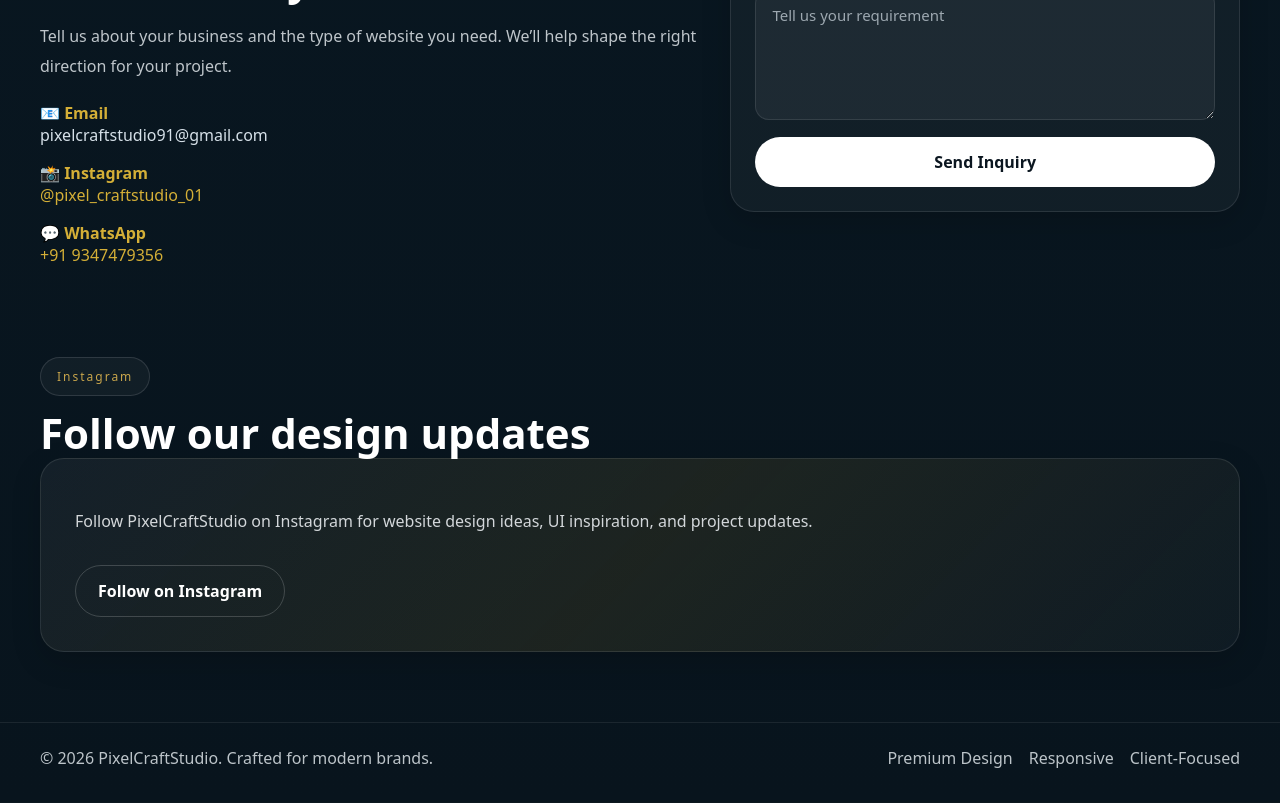
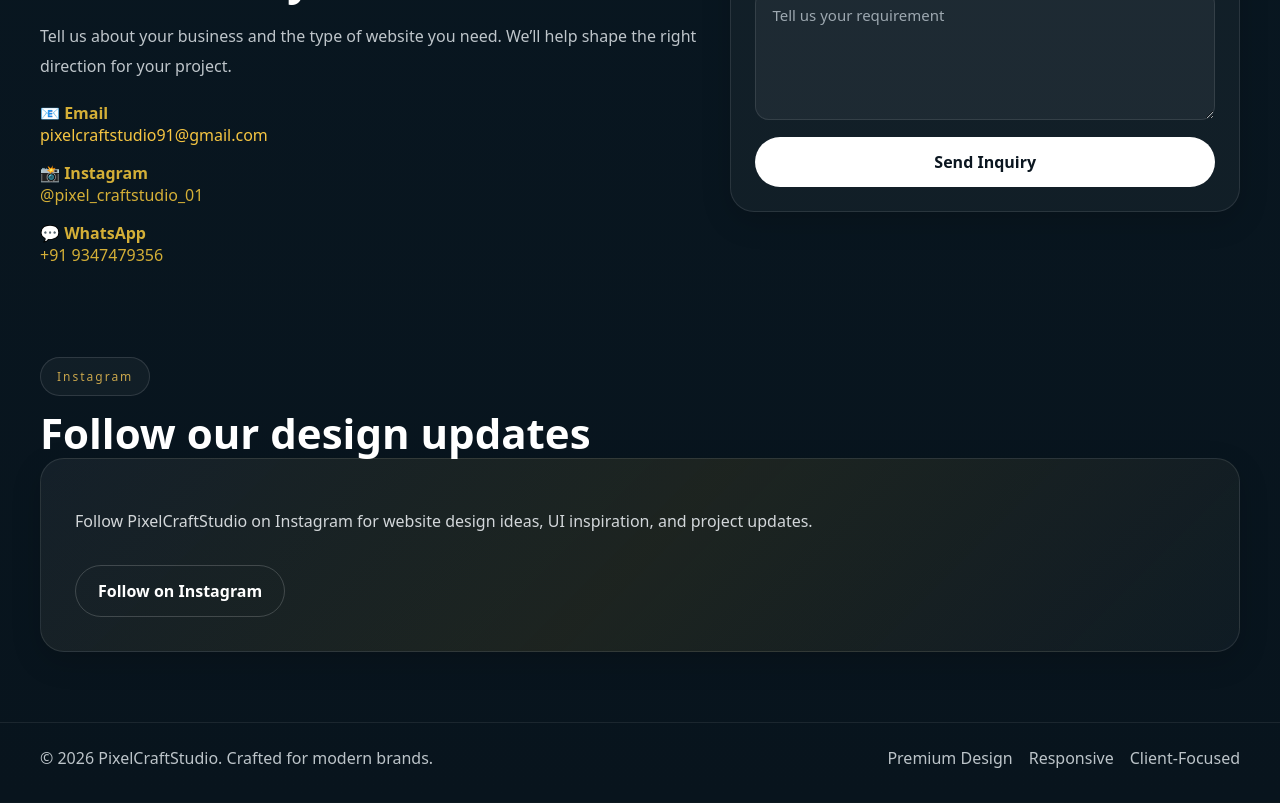
Before and after one commit to GATTUDEEPTHI2/pixelcraftstudio, a Next.js app: page / in a window 1280 px wide. Shown: the part 6360-7163 px from the top of the page. Built offline with nearby package versions, Linux system fonts and the light colour scheme.

Commit message:
fixed contact text color

```diff
--- a/app/globals.css
+++ b/app/globals.css
@@ -1055,7 +1055,7 @@
 }
 
 .contact-details span {
-  color: #d6e0e8;
+  color: #f5c542;
   font-weight: 500;
 }
 
```
